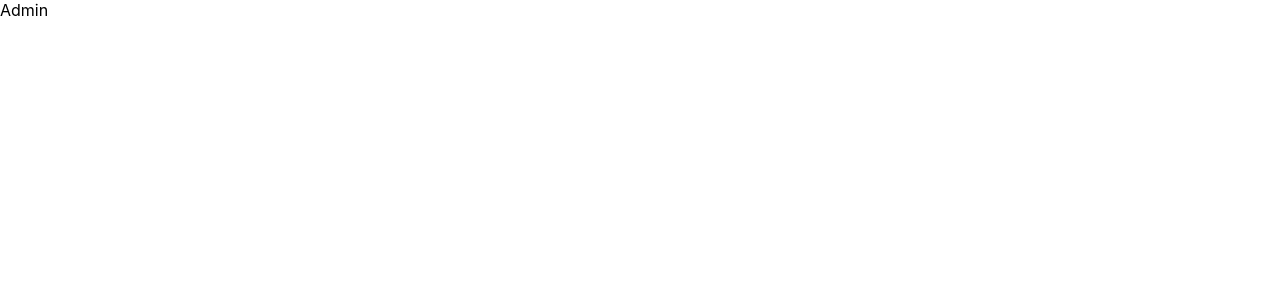
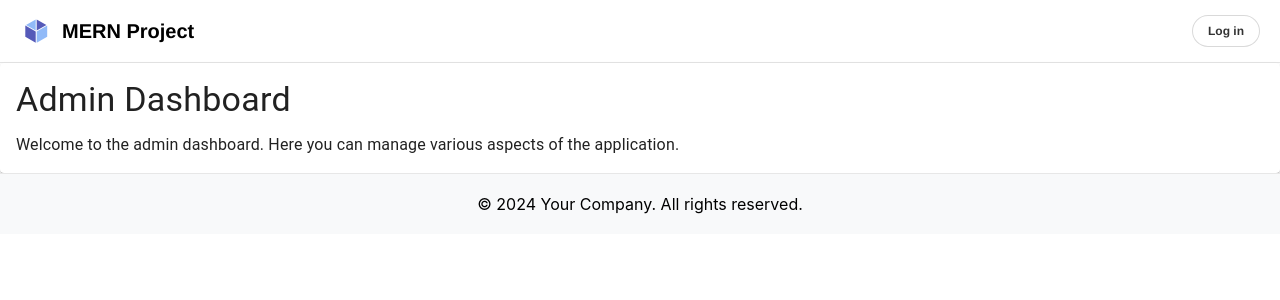
Before and after one commit to kjh-busan/mern_01, a React (Create React App) app in the folder frontend/: page /admin in a window 1280 px wide. Shown: the top 300 px of the page. Built offline with nearby package versions, Linux system fonts and the light colour scheme.

Commit message:
create admin component

```diff
--- a/frontend/src/atoms/atoms.ts
+++ b/frontend/src/atoms/atoms.ts
@@ -1,3 +1,4 @@
 import { atom } from 'jotai'
 
 export const usernameAtom = atom<string | null>(null)
+export const isAdminAtom = atom<boolean>((get) => get(usernameAtom) === 'admin')
--- a/frontend/src/components/admin/Admin.tsx
+++ b/frontend/src/components/admin/Admin.tsx
@@ -1,7 +1,24 @@
 import React from 'react'
+import { Paper, Typography } from '@mui/material'
+import { Header } from '../pages/1_Headers/Header'
+import Footer from '../pages/9_Footers/Footer'
 
-const Admin = () => {
-    return <div>Admin</div>
+const Admin: React.FC = () => {
+    return (
+        <>
+            <Header />
+            <Paper style={{ padding: 16 }}>
+                <Typography variant="h4" gutterBottom>
+                    Admin Dashboard
+                </Typography>
+                <Typography variant="body1">
+                    Welcome to the admin dashboard. Here you can manage various
+                    aspects of the application.
+                </Typography>
+            </Paper>
+            <Footer />
+        </>
+    )
 }
 
 export default Admin
```
